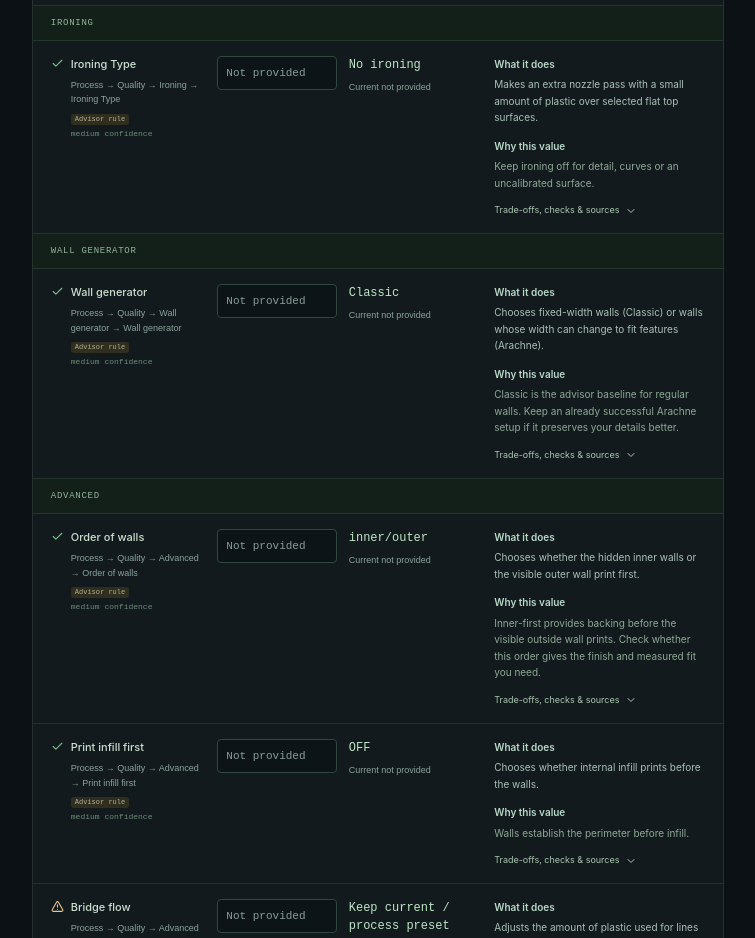
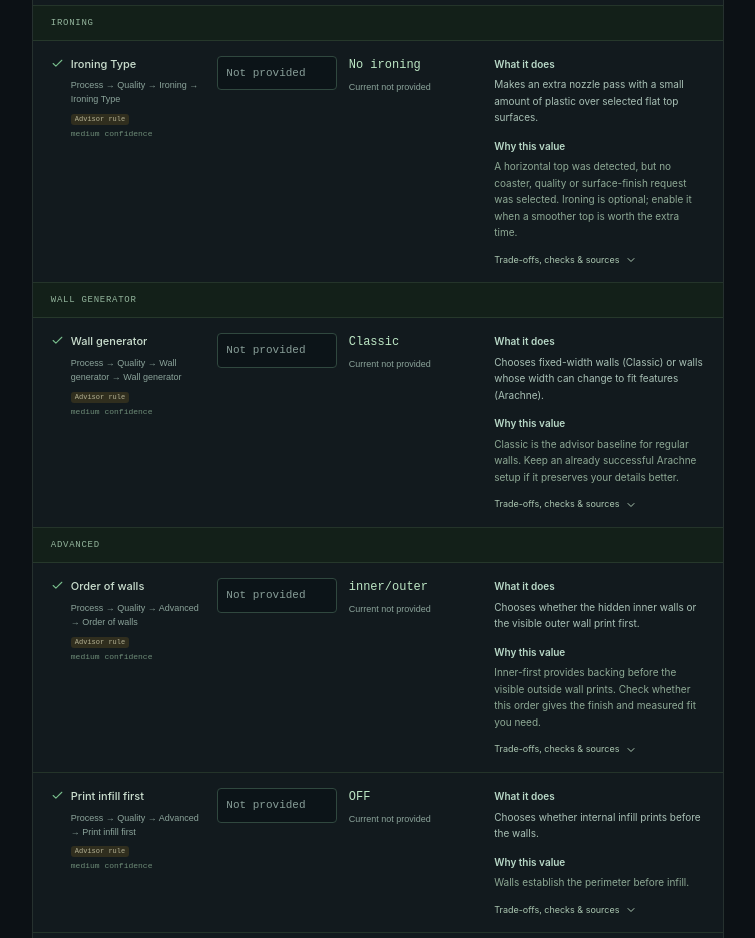
Before and after one commit to GorillaCoder001/bambu-config-advisor, a React (Vite) app: page / in a window 1280 px wide. Shown: the part 8140-9078 px from the top of the page, without its empty margins (492-1247 px from the left). Built offline with nearby package versions, Linux system fonts and the light colour scheme.

Commit message:
Correct coaster ironing decisions and review surface-finish recommendations

```diff
--- a/src/recommendations/engine.ts
+++ b/src/recommendations/engine.ts
@@ -4,6 +4,7 @@ import {orderStudioSettings,studioControls,placeStudioSetting,studioLayoutSource
 import labels from '../profiles/setting-labels.json';
 import {materialProfile,scalar} from '../profiles/materials';
 import {printers} from '../profiles/printers';
+import {ironingAdvice} from './surface-finish';
 import {derivePolicy} from './policies';
 import {explainSetting} from './setting-help';
 import type {Analysis,Context,CurrentSettings,Recommendation,Setting,Tab,Basis,Confidence,Source} from '../types';
@@ -28,8 +29,18 @@ export function recommend(a:Analysis,c:Context,current?:CurrentSettings|null):Re
  add('Quality','Wall generator','wall_generator',p.detail?'Arachne':'Classic',p.detail?'Variable-width walls may help fine features; verify thin regions in slice preview.':'Constant-width walls provide a straightforward baseline.');
  add('Quality','Advanced','wall_sequence',c.accuracy?'outer/inner':'inner/outer',c.accuracy?'Outer-first can improve external dimensions but can worsen unsupported overhangs.':'Inner walls support the outer wall before its visible pass.','Preference','medium',c.accuracy&&p.support?'review':'recommended');
  add('Quality','Advanced','is_infill_first','OFF','Walls establish the perimeter before infill.');
- const iron=c.finish&&a.normalReliability&&a.topPercent>30&&!p.detail&&c.material!=='TPU';
- add('Quality','Ironing','ironing_type',iron?'Top surfaces':'No ironing',iron?'Broad flat top and surface-finish preference favor an ironing trial. It costs time and needs flow tuning.':'Keep ironing off for detail, curves or an uncalibrated surface.',iron?'Model':'Preference','medium',iron?'review':'recommended');
+ const ironing=ironingAdvice(a,c,current);
+ const iron=ironing.enabled;
+ add('Quality','Ironing','ironing_type',ironing.value,ironing.reason,ironing.retained?'Preset':'Preference','medium',iron?'review':'recommended',[{title:'Prusa · ironing behavior and calibration',url:'https://help.prusa3d.com/article/ironing_177488',accessed:'2026-10-15'}]);
+ if(ironing.retained)settings[settings.length-1].intent='retain';
+ if(iron){
+  for(const [key,fallback,unit,max] of [['ironing_speed',20,' mm/s',300],['ironing_flow',10,'%',100],['ironing_spacing',round(Math.max(.05,c.nozzle*.375),3),' mm',c.nozzle]] as const){
+   const existing=currentValue(current,{key} as Setting),n=existing?parseFloat(existing):NaN;
+   const retain=Number.isFinite(n)&&n>0&&n<=max;
+   add('Quality','Ironing',key,retain?existing!:fallback+unit,retain?'Keep your provided ironing value. Print a small flat trial before changing this calibration.':'Advisor trial starting point, not a manufacturer-tuned value. Test speed, flow and spacing together on a small flat patch.',retain?'Preset':'Preference','medium','review');
+   if(retain)settings[settings.length-1].intent='retain';
+  }
+ }
  add('Strength','Walls','wall_loops',String(p.walls),p.functional?'Functional/strength input increases perimeter material; orientation still determines inter-layer strength.':p.walls>2?'Broad top/flat-part rule adds a perimeter for edge robustness.':'Two walls are a moderate decorative starting point.','Preference');
  add('Strength','Top / bottom shells','top_surface_pattern','Monotonic','Consistent top-line direction favors an even visible finish.');
  add('Strength','Top / bottom shells','top_surface_density','100%','Solid top layers close the top skin.');
--- a/src/recommendations/policies.ts
+++ b/src/recommendations/policies.ts
@@ -1,3 +1,4 @@
+import {flatTopEvidence} from './surface-finish';
 import type {Analysis,Context,Priority} from '../types';
 export interface Policy {layer:number;walls:number;infill:number;top:number;bottom:number;outer:number;inner:number;topSpeed:number;infillSpeed:number;solidSpeed:number;initial:number;accel:number;outerAccel:number;topAccel:number;support:boolean;brim:number;detail:boolean;functional:boolean;}
 export const priorityPolicies:Record<Priority,{layerFactor:number;outer:number;inner:number;top:number;infill:number;solid:number;accel:number;outerAccel:number;topAccel:number}>={
@@ -12,9 +13,10 @@ export const rules:Rule[]=[
  {id:'fine-detail',when:(a,c)=>c.detail||c.use==='Figurine',apply:(p,a,c)=>{p.detail=true;if(c.priority!=='Fast')p.layer=Math.min(p.layer,Math.max(.06,c.nozzle*.3));p.outer*=.8;p.topSpeed*=.8;}},
  {id:'functional-walls',when:(a,c)=>c.strong||c.priority==='Maximum strength'||['Functional','Mechanical part','Container','Outdoor','Heat-exposed'].includes(c.use),apply:p=>{p.functional=true;p.walls=4;p.infill=30;p.top=1;p.bottom=1;}},
  {id:'bottle-cover-efficiency',when:(a,c)=>c.use==='Bottle cover / sleeve'&&!c.strong&&c.priority!=='Maximum strength',apply:(p,a,c)=>{p.walls=2;p.infill=10;p.top=.8;p.bottom=.6;if(!p.detail&&c.priority!=='Maximum quality')p.layer=Math.round(Math.max(.06,c.nozzle*.5)*100)/100;}},
- {id:'broad-top-shell',when:(a,c)=>a.normalReliability&&c.use!=='Bottle cover / sleeve'&&(a.topPercent>30||c.use==='Coaster / flat object'),apply:p=>{p.top=1.2;p.bottom=.8;p.walls=Math.max(p.walls,3);p.infill=Math.max(p.infill,20);}},
+ {id:'broad-top-shell',when:(a,c)=>c.use!=='Bottle cover / sleeve'&&(c.use==='Coaster / flat object'||flatTopEvidence(a)),apply:p=>{p.top=1.2;p.bottom=.8;p.walls=Math.max(p.walls,3);p.infill=Math.max(p.infill,20);}},
  {id:'petg-quality',when:(a,c)=>c.material.startsWith('PETG')&&c.priority==='Maximum quality',apply:p=>{p.outer=Math.min(p.outer,40);p.topSpeed=Math.min(p.topSpeed,25);p.initial=25;}},
  {id:'silk-visible-surfaces',when:(a,c)=>c.material==='PLA Silk',apply:p=>{p.outer=Math.min(p.outer,40);p.topSpeed=Math.min(p.topSpeed,35);}},
+ {id:'flat-top-finish-speed',when:(a,c)=>c.use==='Coaster / flat object'||c.finish&&flatTopEvidence(a),apply:(p,a,c)=>{p.topSpeed=Math.min(p.topSpeed,c.material.startsWith('PETG')?40:50);}},
  {id:'flexible-speed',when:(a,c)=>c.material==='TPU',apply:p=>{p.outer=Math.min(p.outer,25);p.inner=Math.min(p.inner,35);p.topSpeed=Math.min(p.topSpeed,25);p.infillSpeed=Math.min(p.infillSpeed,35);p.solidSpeed=Math.min(p.solidSpeed,30);p.initial=15;p.accel=1500;p.outerAccel=800;p.topAccel=800;}},
  {id:'overhang-candidates',when:a=>a.overhangPercent>.3||!a.normalReliability,apply:p=>{p.support=true;}},
  {id:'tall-stability',when:a=>a.aspect>3||a.contactArea/Math.max(a.footprint,1)<.08,apply:p=>{p.brim=6;p.accel=Math.min(p.accel,3000);}},
--- a/src/recommendations/setting-help.ts
+++ b/src/recommendations/setting-help.ts
@@ -321,7 +321,7 @@ export function explainSetting(s:Setting,a:Analysis,c:Context,current?:CurrentSe
  if(k==='support_top_z_distance'){tradeoff='A larger gap helps supports break off, but the underside can sag more. A smaller gap improves contact but can fuse same-material supports to the part.';why=s.value+' is an advisor trial gap for same-material '+c.material+' supports at the recommended layer height. It is not a universal removal setting.';check='Print a small support test. Confirm the actual gap in Preview: Studio may round it depending on support layer heights. Use a separate verified setup for a different interface material.';}
  if(k==='support_threshold_angle'){why=s.value+' is an advisor trial cutoff, not a measured maximum your filament can bridge. Studio supports faces flatter than this threshold from horizontal.';tradeoff='Increasing this angle can generate more support. The percentages in the Speed overhang table use a different measurement.';}
  if(k==='enable_support'){why=a.normalReliability?(s.value==='ON'?a.overhangPercent.toFixed(1)+'% of measured surface area is flagged as a possible unsupported underside. Turn supports on for review; the tool cannot prove bridge reach or support accessibility.':'No substantial risky underside was flagged in this orientation. Confirm unsupported islands and bridges in Studio before leaving supports off.'):'The mesh face directions are unreliable, so supports are enabled for review rather than assuming the part can print unsupported.';}
- if(k==='ironing_type'){tradeoff='Ironing adds a second pass and can smear small details or leave ridges if flow is wrong. It only helps suitable flat tops, not the curved sides of a bottle cover.';check='Compare the ironing time in Studio with a normal top finish. Print a small flat patch before enabling it for a full model.';}
+ if(k==='ironing_type'){tradeoff='Ironing adds a slow smoothing pass. Top surfaces includes flat areas below raised artwork; Topmost surface only treats the highest layer, which can leave the coaster background untouched. Fine edges can soften and PETG can stick to the nozzle.';check='Inspect the ironing paths over the coaster background and lettering in Preview. Test a small flat patch. Layer height mainly changes vertical steps; top flow, line spacing and ironing affect the flat-face lines.';}
  if(k==='filament_shrink'){tradeoff='The setting rescales sideways dimensions. An unmeasured correction can make a bottle cover or mating hole fit worse.';check='Measure a printed calibration part after cooling. Do not enter a generic shrinkage percentage as the retained-size value.';}
  if(k==='filament_flow_ratio'){tradeoff='Too much plastic can leave ridges; too little can leave gaps and weak lines. Changing flow also affects dimensions.';check='Keep your working flow calibration or run the printer-supported flow calibration for this exact filament.';}
  if(k==='elefant_foot_compensation'||k==='xy_hole_compensation'||k==='xy_contour_compensation'){tradeoff='Changing this can improve one measured fit and spoil another. A model file alone does not measure the printed error.';check='Print and measure a fit coupon with your plate, filament and first-layer settings before changing the offset.';}
@@ -334,6 +334,7 @@ export function explainSetting(s:Setting,a:Analysis,c:Context,current?:CurrentSe
    if(k.startsWith('initial_layer'))why=s.value+' is a slower first-layer starting speed to help plastic stick to the plate. Any known flow cap uses the first-layer height and width, rather than the normal layer height.';
   }
  }
+ if(k==='top_surface_speed'&&(c.use==='Coaster / flat object'||c.finish)){why+=' The flat-face finish rule limits top-surface speed to reduce visible lines; hidden infill and travel can still use their separate faster settings.';}
  if(k==='seam_position'){why='Aligned puts layer joins in a consistent location, making them easier to hide on the back of the part. Paint the seam in Studio if the default location falls on a visible face.';tradeoff='An aligned seam can form a visible vertical line. A random seam spreads small marks around the surface instead.';}
  if(k==='wall_generator'){why=s.value==='Arachne'?'Your fine-detail request favors a trial of variable-width walls so more narrow features may fit. The tool has not measured every local wall thickness.':'Classic is the advisor baseline for regular walls. Keep an already successful Arachne setup if it preserves your details better.';tradeoff='Arachne can fit narrow features but changes line widths. Classic has steadier widths but may use gap fill or omit very small features.';}
  if(k==='resolution'){why=s.value+' is an advisor outline tolerance for '+(c.detail||c.use==='Figurine'?'your detail request':'general use')+'. It controls path simplification, not the physical accuracy the printer is guaranteed to achieve.';tradeoff='Smaller values preserve more outline points but can increase slicing and file size. A huge triangle count does not by itself justify a tiny tolerance.';}
--- /dev/null
+++ b/src/recommendations/surface-finish.ts
@@ -0,0 +1,27 @@
+import type {Analysis,Context,CurrentSettings,Setting} from '../types';
+import {currentValue} from './current-settings';
+
+export function flatTopEvidence(a:Analysis){
+ const area=Math.max(0,a.flatAreas[5]||0);
+ return a.normalReliability&&area>=Math.max(4,a.footprint*.15);
+}
+export function ironingAdvice(a:Analysis,c:Context,current?:CurrentSettings|null){
+ const coaster=c.use==='Coaster / flat object';
+ const measured=flatTopEvidence(a);
+ const intentOnly=coaster&&!a.normalReliability;
+ const candidate=measured||intentOnly;
+ const supported=['PLA','PLA Matte','PLA Silk','PETG','PETG Matte','ABS','ASA'].includes(c.material);
+ const existing=currentValue(current,{key:'ironing_type'} as Setting);
+ const keep=existing==='Top surfaces'||existing==='Topmost surface';
+ const wanted=coaster||c.finish||c.priority==='Maximum quality'||keep;
+ const enabled=candidate&&supported&&wanted;
+ let reason=!supported?'Automatic ironing is off for '+c.material+'. A compatible material-specific trial is required.':!candidate?a.normalReliability?'No substantial horizontal upward-facing area was measured in this orientation. Ironing cannot smooth slopes or vertical faces; orient the intended top parallel to the bed.':'The mesh face directions are unverified and no coaster intent was selected. Confirm a horizontal top in Studio before enabling ironing.':!wanted?'A horizontal top was detected, but no coaster, quality or surface-finish request was selected. Ironing is optional; enable it when a smoother top is worth the extra time.':intentOnly?'Your coaster selection makes ironing a useful trial, but the mesh face directions are unverified. Confirm the intended face is horizontal in Studio Preview.':'A substantial horizontal top and your '+(coaster?'coaster selection':keep?'existing ironing choice':'surface-quality request')+' favor a smoothing pass.';
+ if(enabled){
+  if(keep)reason+=' Keep your existing '+existing+' choice.';
+  else reason+=' Top surfaces also irons flat areas below raised lettering; Topmost surface only irons the highest layer.';
+  if(c.priority==='Fast')reason+=' This adds time despite Fast priority; choose No ironing if shortest duration matters more.';
+  if(c.detail||c.use==='Figurine')reason+=' Raised artwork needs a small trial: ironing can soften tiny edges.';
+  if(c.material.startsWith('PETG'))reason+=' PETG can collect on the nozzle and leave marks; use a clean nozzle and test a small patch.';
+ }
+ return {enabled,value:enabled?(keep?existing!:'Top surfaces'):'No ironing',reason,retained:enabled&&keep,measured,intentOnly};
+}
```
Also changed, not shown: public/docs/SETTINGS_RESEARCH.md (+15 -0 lines), src/recommendations/print-time.ts (+9 -3 lines), 2 other files (tests, documents, lock files or other folders).
